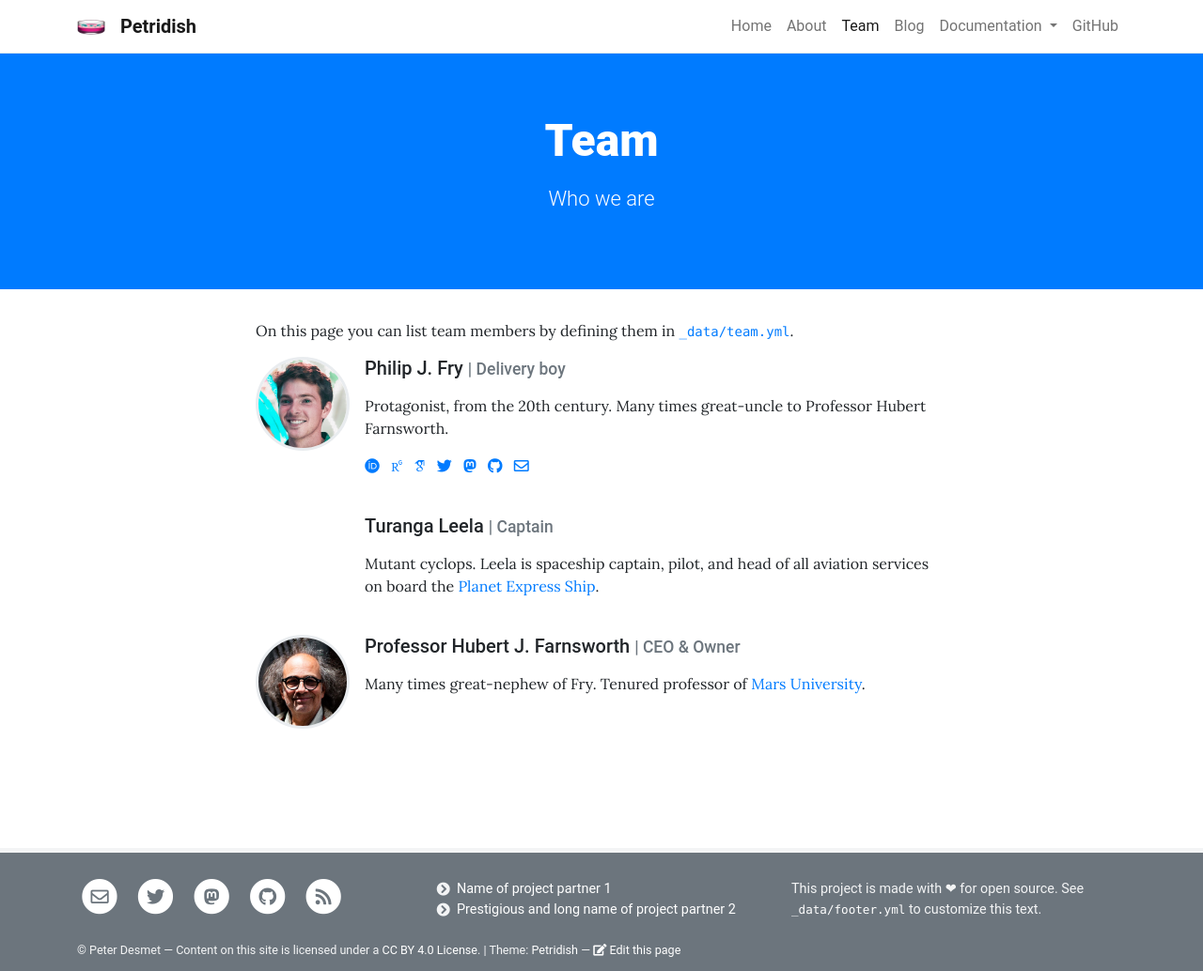
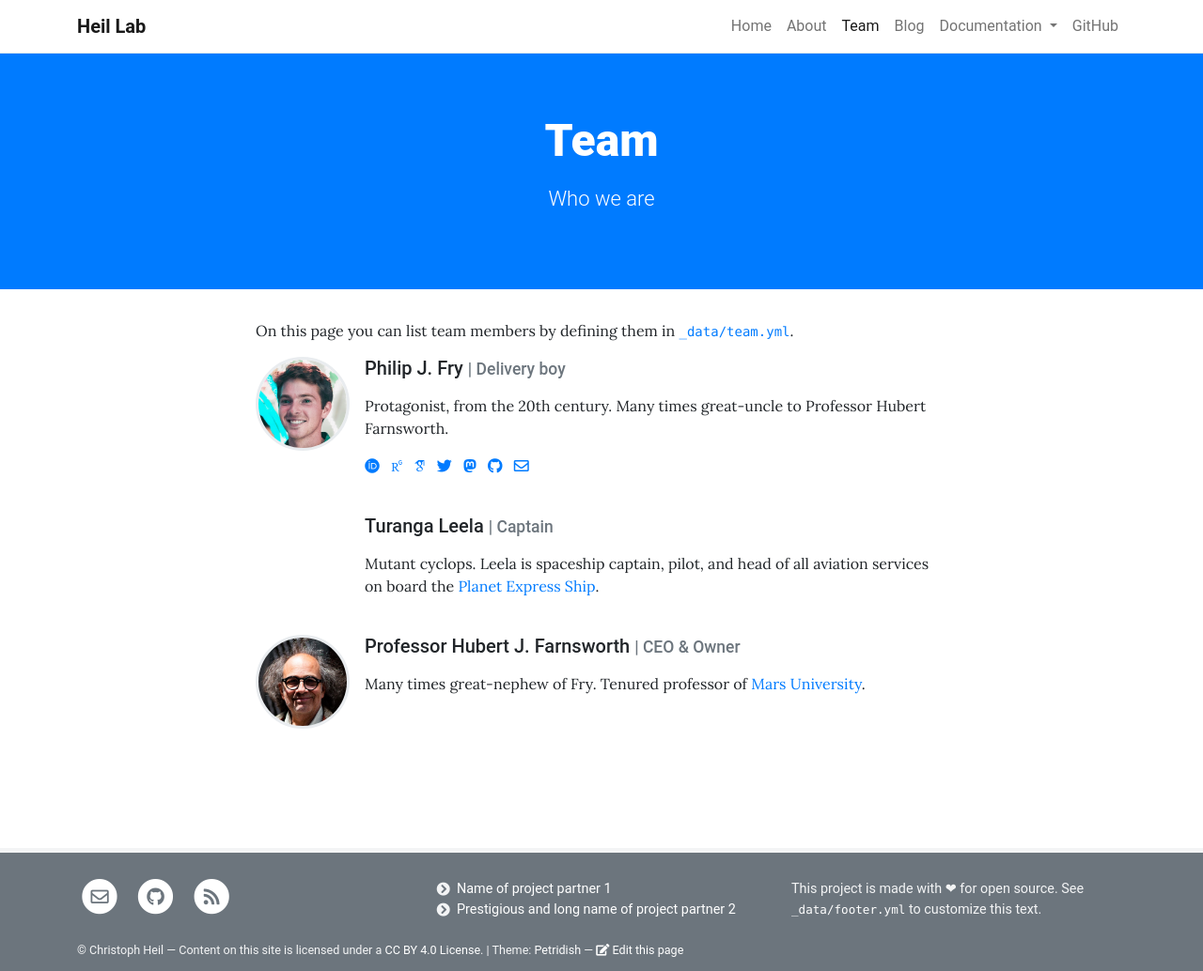
Before and after one commit to cheil/cheil.github.io, a Jekyll site: the page built from pages/team.md, in a window 1280 px wide. Shown: the whole page at 94% size. Built offline with Jekyll 4.4.1, drawn with Linux system fonts in a browser that asks for light colours; some web fonts are replaced.

Commit message:
initial changes to config file

```diff
--- a/_config.yml
+++ b/_config.yml
@@ -1,22 +1,22 @@
 # SITE SETTINGS
-title: Petridish                        # Title in top navigation bar (navbar) and <head>
-author: Peter Desmet                    # Used for copyright statement in footer
-baseurl: "/petridish"                   # Only required if your site is in a directory e.g. https://username.github.io/sitename
+title: Heil Lab                        # Title in top navigation bar (navbar) and <head>
+author: Christoph Heil                    # Used for copyright statement in footer
+baseurl: "" #"/petridish"                   # Only required if your site is in a directory e.g. https://username.github.io/sitename
                                         # which has url: "https://username.github.io" (no slash) and baseurl: "/sitename" (leading slash)
                                         # A baseurl affects internal links, see http://peterdesmet.github.io/petridish/markdown/#links
 
 # SOCIAL PROFILES
 social:
-  email: name@example.com
-  twitter: peterdesmet
-  github: github_username               # Can also be a github_username/repository
-  mastodon: https://mastodon.social/@mastodon_username
-  facebook:                             # A URL
-  disqus: disqus_sitename               # Enable Disqus comments from disqus_sitename.disqus.com
+  email: christoph.heil@tugraz.at
+    #twitter: peterdesmet
+  github: cheil               # Can also be a github_username/repository
+    #mastodon: https://mastodon.social/@mastodon_username
+    #facebook:                             # A URL
+    #disqus: disqus_sitename               # Enable Disqus comments from disqus_sitename.disqus.com
 
 # THEME SETTINGS (ALL OPTIONAL)
 posts_on_home: 3                        # Show x number of latest posts on homepage, can be 0
-tweets_on_home: true                    # Show Twitter feed of social.twitter on homepage
+tweets_on_home: false                    # Show Twitter feed of social.twitter on homepage
 archive_permalink: /blog/               # Permalink of page using the archive.html layout, required when using post tags
 github_edit: true                       # Show an "edit this page" link in the footer, can also be name of branch (default: main)
 colors:
@@ -25,7 +25,7 @@ colors:
   footer: "#6c757d"                     # Background color for footer: use color that contrasts well with white
 font_serif: true                        # Font type for page content: serif (default) or slightly smaller sans-serif
 rounded_corners: true                   # Enable (default) rounded corners on boxes and buttons
-logo: /assets/theme/images/petri-dish_1f9eb.png # Logo in navbar, will be displayed with 30px height
+  #logo: /assets/theme/images/petri-dish_1f9eb.png # Logo in navbar, will be displayed with 30px height
 
 # BUILD SETTINGS
 markdown: kramdown
```
